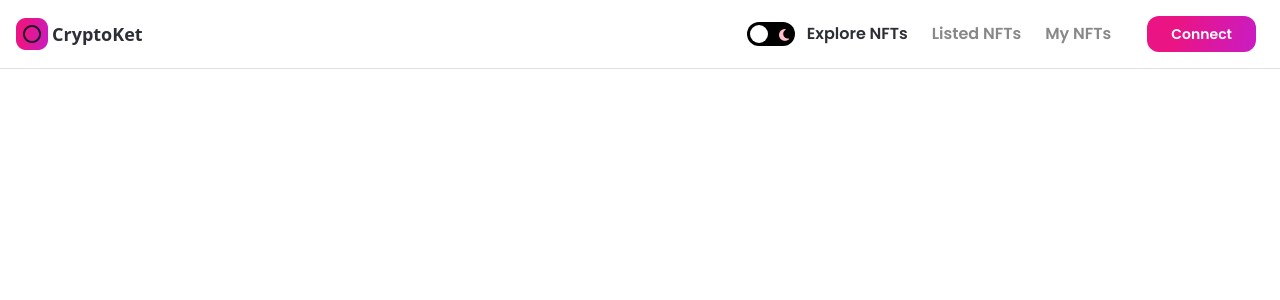
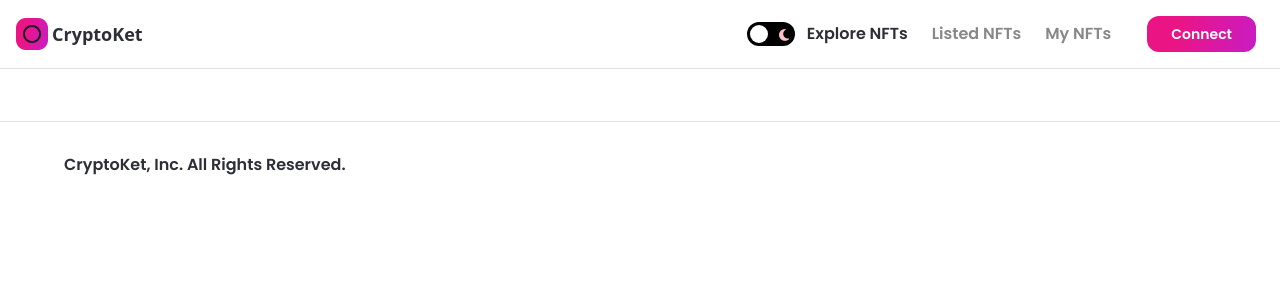
Before and after one commit to planetoida90210/nft_marketplace, a Next.js app: page / in a window 1280 px wide. Shown: the top 300 px of the page. Built offline with nearby package versions, Linux system fonts and the light colour scheme.

Commit message:
display footer

```diff
--- a/components/Footer.jsx
+++ b/components/Footer.jsx
@@ -1,7 +1,29 @@
-import React from 'react';
+import Image from 'next/image';
+import { useTheme } from 'next-themes';
 
-const Footer = () => (
-  <div>Footer</div>
-);
+// internal imports
+import images from '../assets/assets';
+import { Button } from '.';
+
+const Footer = () => {
+  const { theme } = useTheme();
+
+  return (
+    <footer className="flexCenter flex-col border-t dark:border-nft-black-1 border-nft-gray-1 sm:py-8 py-16">
+      <div className="flexCenter w-full mt-5 border-t dark:border-nft-black-1 border-nft-gray-1 sm:px-4 px-16">
+        <div className="flexBetween flex-row w-full minmd:w-4/5 sm:flex-col mt-7">
+          <p className="font-poppins dark:text-white text-nft-black-1 font-semibold text-base">CryptoKet, Inc. All Rights Reserved.</p>
+          <div className="flex flex-row sm:mt-4">
+            {[images.instagram, images.twitter, images.telegram, images.discord].map((image, index) => (
+              <div className="mx-2 cursor-pointer ">
+                <Image src={image} key={index} alt="socialmedia button" objectFit="contain" width={24} height={24} className={theme === 'light' && 'filter invert'} />
+              </div>
+            ))}
+          </div>
+        </div>
+      </div>
+    </footer>
+  );
+};
 
 export default Footer;
```
